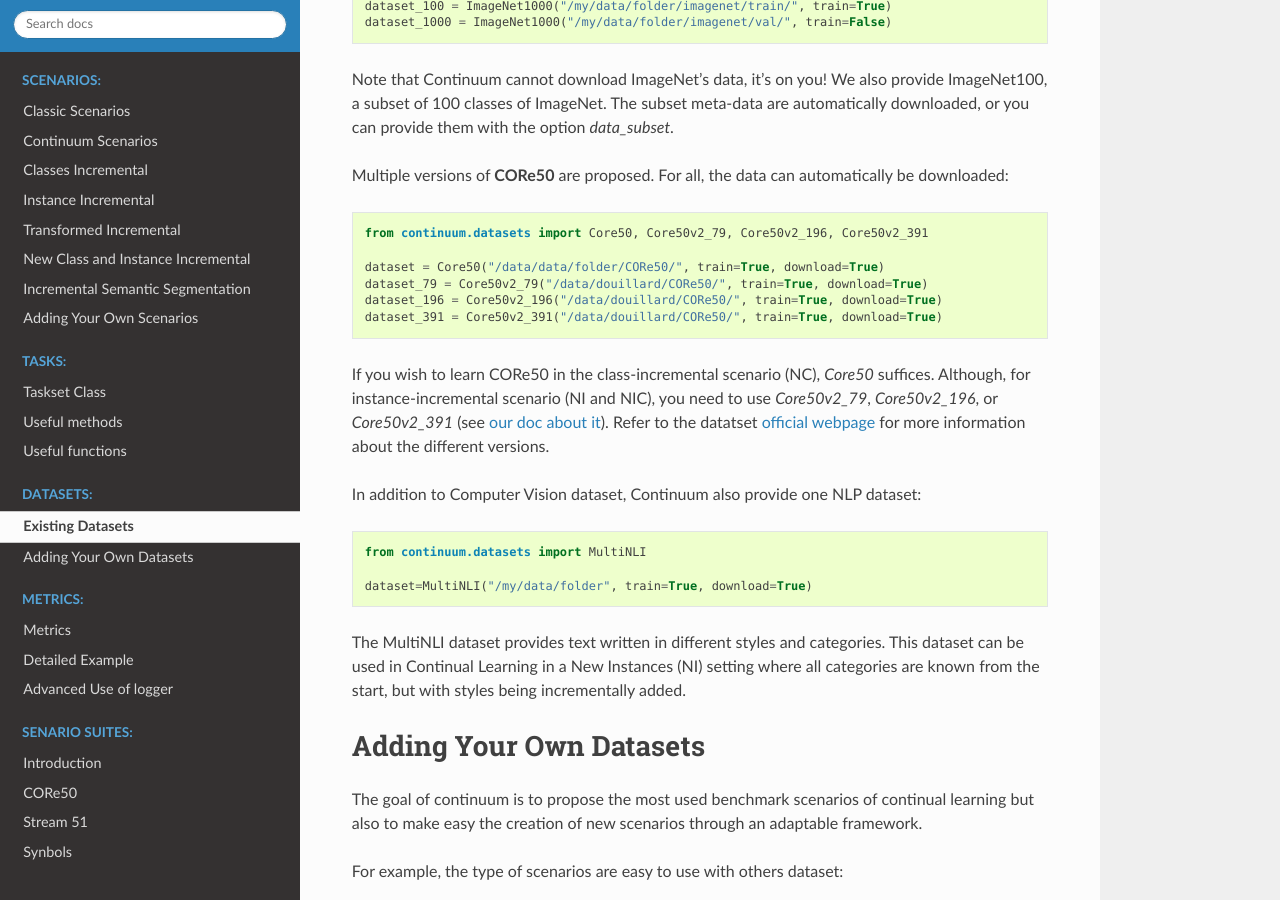
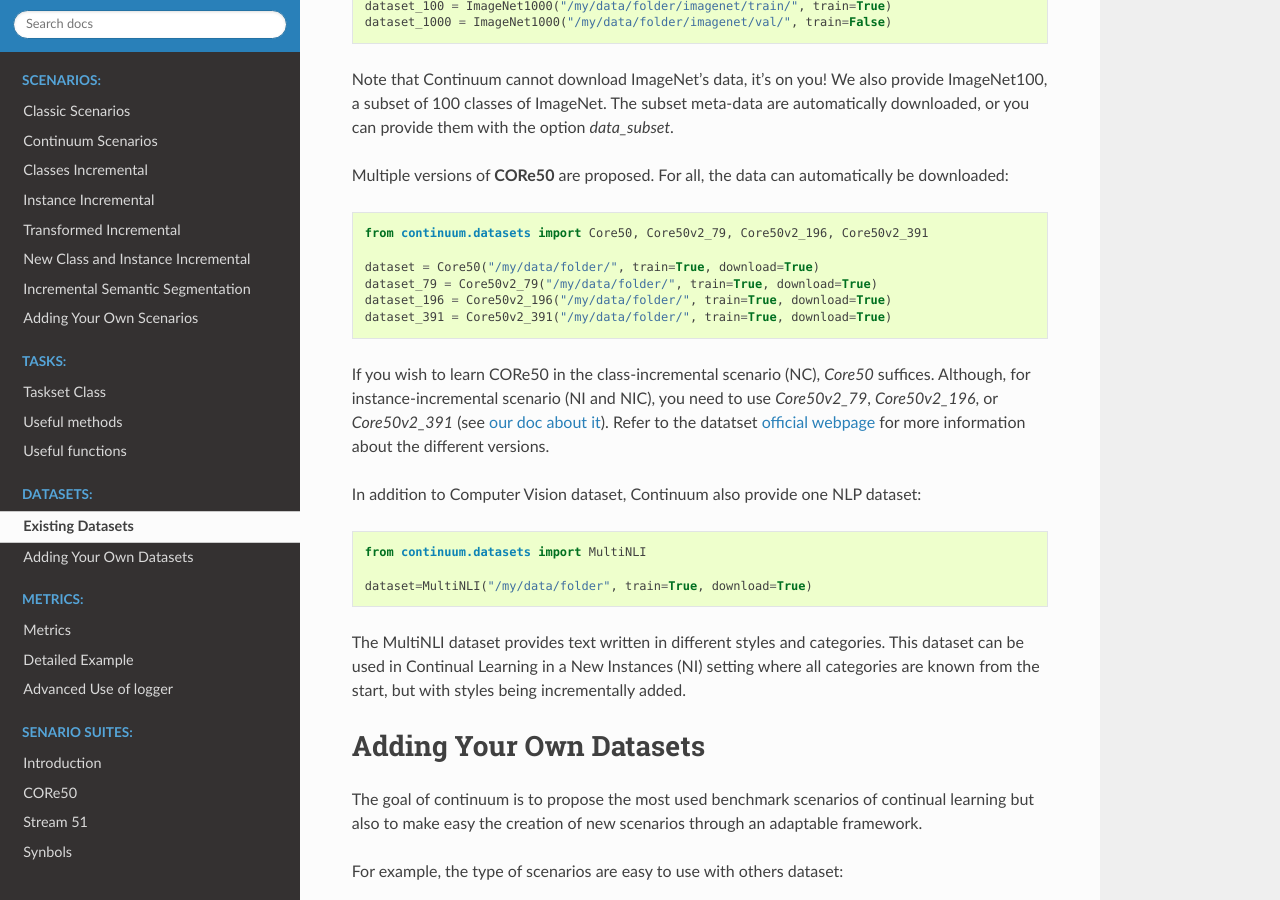
Before and after one commit to Continvvm/continuum, a Sphinx documentation site: the page built from docs/_tutorials/datasets/dataset.rst, in a window 1280 px wide and 900 px high, scrolled down 1392 px. Built offline with Sphinx 7.4.7 and the Read the Docs theme 2.0.0, drawn with Linux system fonts in a browser that asks for light colours.

Commit message:
fix example path

```diff
--- a/docs/_tutorials/datasets/dataset.rst
+++ b/docs/_tutorials/datasets/dataset.rst
@@ -88,10 +88,10 @@ be downloaded:
 
     from continuum.datasets import Core50, Core50v2_79, Core50v2_196, Core50v2_391
 
-    dataset = Core50("/data/data/folder/CORe50/", train=True, download=True)
-    dataset_79 = Core50v2_79("/data/douillard/CORe50/", train=True, download=True)
-    dataset_196 = Core50v2_196("/data/douillard/CORe50/", train=True, download=True)
-    dataset_391 = Core50v2_391("/data/douillard/CORe50/", train=True, download=True)
+    dataset = Core50("/my/data/folder/", train=True, download=True)
+    dataset_79 = Core50v2_79("/my/data/folder/", train=True, download=True)
+    dataset_196 = Core50v2_196("/my/data/folder/", train=True, download=True)
+    dataset_391 = Core50v2_391("/my/data/folder/", train=True, download=True)
 
 If you wish to learn CORe50 in the class-incremental scenario (NC), `Core50` suffices. Although,
 for instance-incremental scenario (NI and NIC), you need to use `Core50v2_79`,
```
